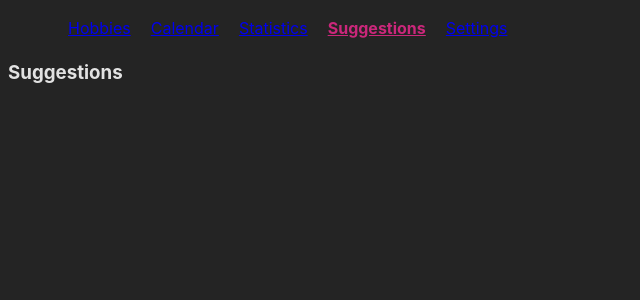
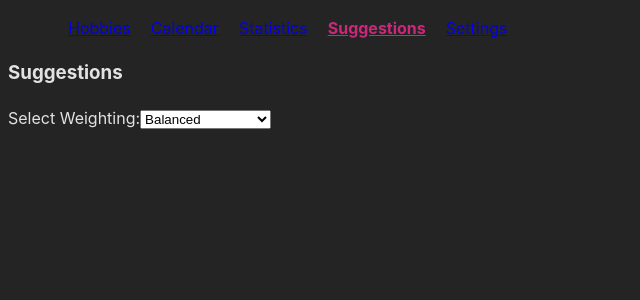
Before and after one commit to raziel-razmattaz/hobby-tracker, a Vue app: page /suggestions in a window 1280 px wide. Shown: the top 300 px of the page, without its empty margins (0-640 px from the left). Built offline with nearby package versions, Linux system fonts and the light colour scheme.

Commit message:
Added selector to toggle between different alg weights

```diff
--- a/src/components/Suggestions.vue
+++ b/src/components/Suggestions.vue
@@ -1,23 +1,30 @@
 <script setup>
 
-import { computed } from 'vue';
+import { computed, ref } from 'vue';
 import { useHobbiesStore } from '../stores/hobbies';
 
 const hobbies = useHobbiesStore();
 const filteredHobbiesMonth = computed(() => hobbies.getHobbiesLastMonth());
 
-const frequencyWeight = 0.4;
-const recencyWeight = 0.4;
-const categoryWeight = 0.2;
+const weightOptions = {
+  balance: { frequency: 0.33, recency: 0.33, category: 0.33},
+  categoryDiversity: { frequency: 0.3, recency: 0.2, category: 0.5},
+  longDiversity: { frequency: 0.5, recency: 0.3, category: 0.2},
+  shortDiversity: { frequency: 0.3, recency: 0.5, category: 0.2},
+};
+
+const selectedWeight = ref('balance');
 
 //TODO:
-//Buttons for toggling different weights/preferences in calculating
 //Basic Chart.js Radar Chart
 //Populate Radar Chart with Category Scores
 
 // All this math is courtesy of DeepSeek R1 🙏
 const hobbySuggestions = computed(() => {
-  const hobbyMetrics = filteredHobbiesMonth.value.map(hobby => ({...hobby}));
+  const hobbyMetrics = filteredHobbiesMonth.value
+    //.filter(hobby => !isDoneToday(hobby)) //to ensure the suggestion for what to do today is actually useful
+    .map(hobby => ({...hobby}));
+  const weights = weightOptions[selectedWeight.value];
   const categoryActivity = {};
   const today = new Date();
   today.setHours(0, 0, 0, 0); //to prevent timezone issues
@@ -39,12 +46,17 @@ const hobbySuggestions = computed(() => {
     const frequencyScore = 1 - (hobby.frequency / maxFrequency);
     const recencyScore = hobby.recency / maxRecency;
     const categoryScore = 1 - (categoryActivity[hobby.category] / maxCategoryActivity);
-    hobby.totalScore = frequencyWeight * frequencyScore + recencyWeight * recencyScore + categoryWeight * categoryScore;
+    hobby.totalScore = weights.frequency * frequencyScore + weights.recency * recencyScore + weights.category * categoryScore;
   });
 
   console.log(hobbyMetrics.sort((a, b) => b.totalScore - a.totalScore));
   return hobbyMetrics.sort((a, b) => b.totalScore - a.totalScore).slice(0, 3);
 })
+
+function isDoneToday(hobby) {
+  const today = new Date().toISOString().split('T')[0];
+  return hobby.hobbyHistory.includes(today);
+}
 
 function getTimeMessage(hobby) {
   const dayDiff = getTimeFrame(hobby);
@@ -69,6 +81,13 @@ function getTimeFrame(hobby) {
 
 <template>
   <h3>Suggestions</h3>
+  <label for="weight-selector">Select Weighting:</label>
+    <select id="weight-selector" v-model="selectedWeight">
+      <option value="balance">Balanced</option>
+      <option value="categoryDiversity">Category Diversity</option>
+      <option value="shortDiversity">Short Term</option>
+      <option value="longDiversity">Long Term</option>
+    </select>
   <ul>
     <li v-for="hobby in hobbySuggestions" :key="hobby.id">
       {{ hobby.text }} ({{ hobby.category }}) - {{ getTimeMessage(hobby) }}
```
Also changed, not shown: 1 other file (tests, documents, lock files or other folders).
